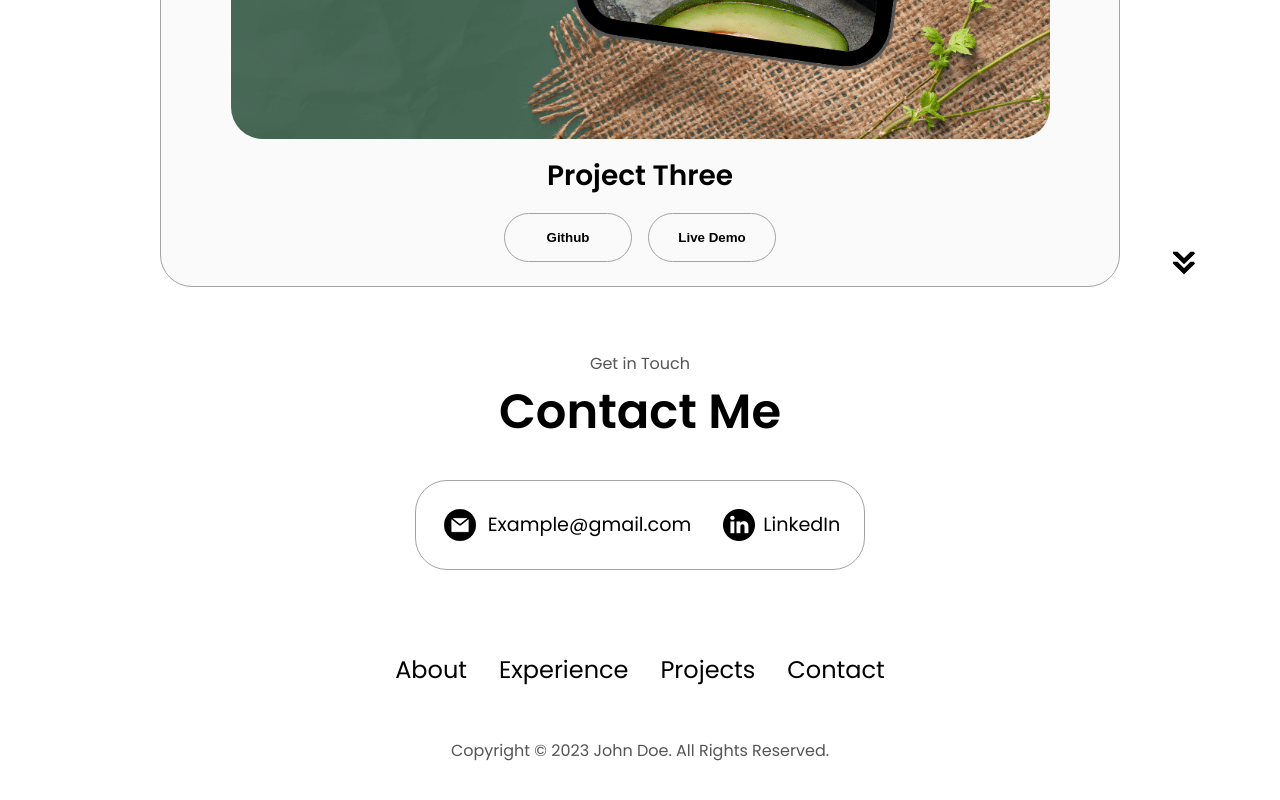
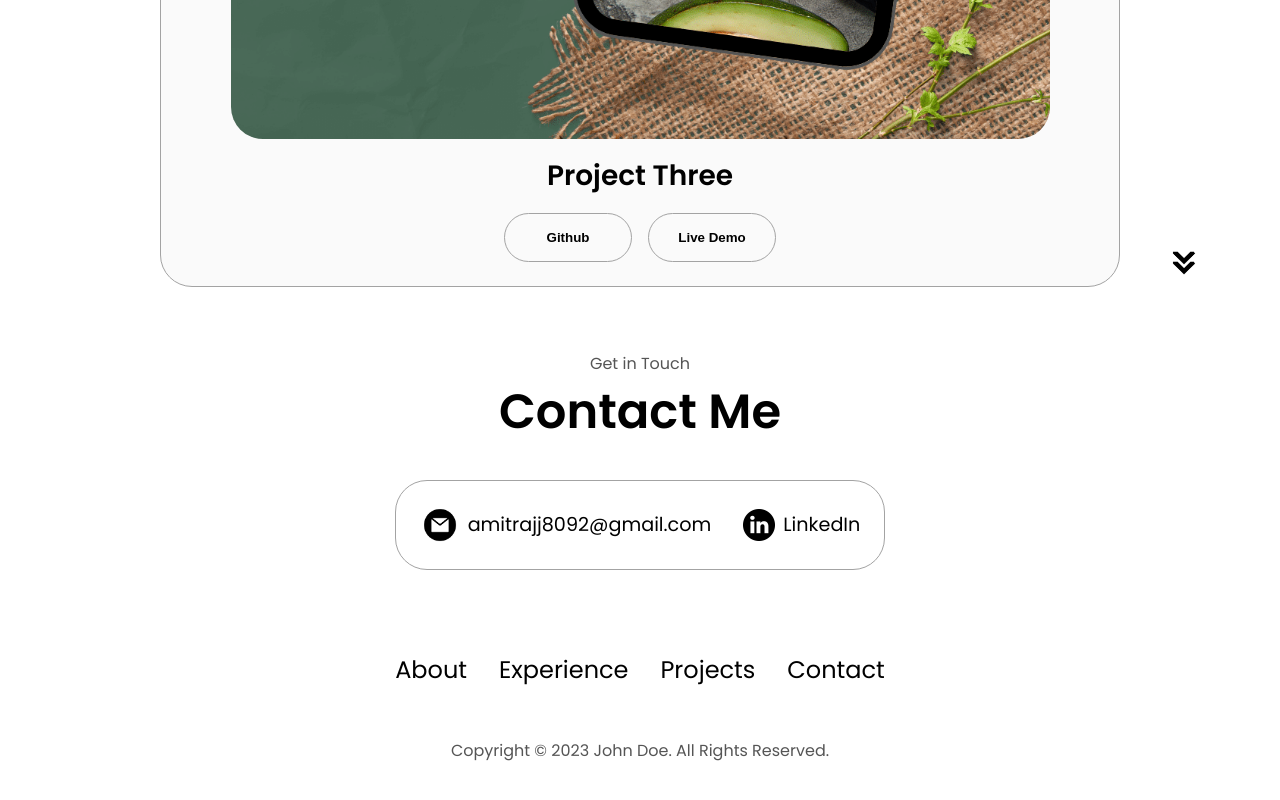
Before and after one commit to amit-raj8/amit-portfolio, a plain HTML site: page index.html in a window 1280 px wide. Shown: the part 3876-4676 px from the top of the page. Drawn offline with Linux system fonts and the light colour scheme.

Commit message:
updating

```diff
--- a/index.html
+++ b/index.html
@@ -352,7 +352,7 @@
             alt="Email icon"
             class="icon contact-icon email-icon"
           />
-          <p><a href="mailto:examplemail@gmail.com">Example@gmail.com</a></p>
+          <p><a href="mailto:examplemail@gmail.com">amitrajj8092@gmail.com</a></p>
         </div>
         <div class="contact-info-container">
           <img
```
